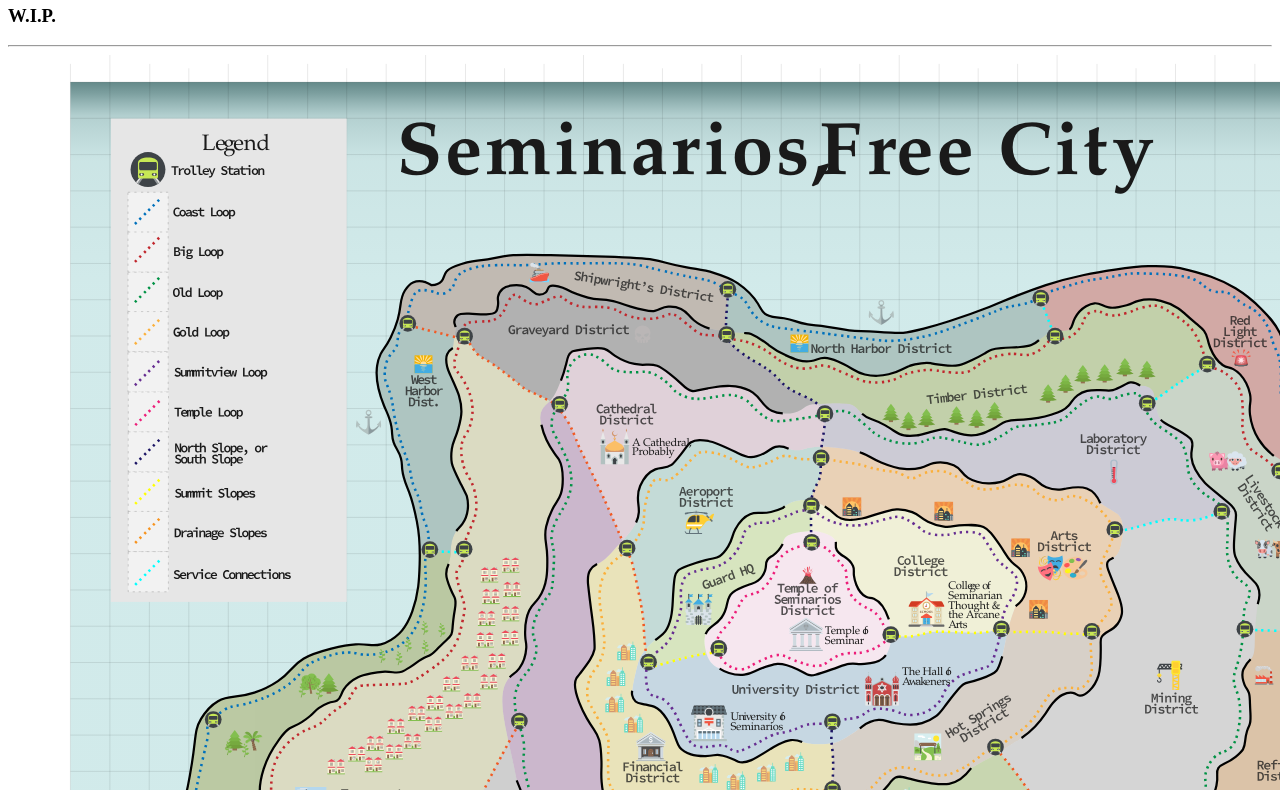
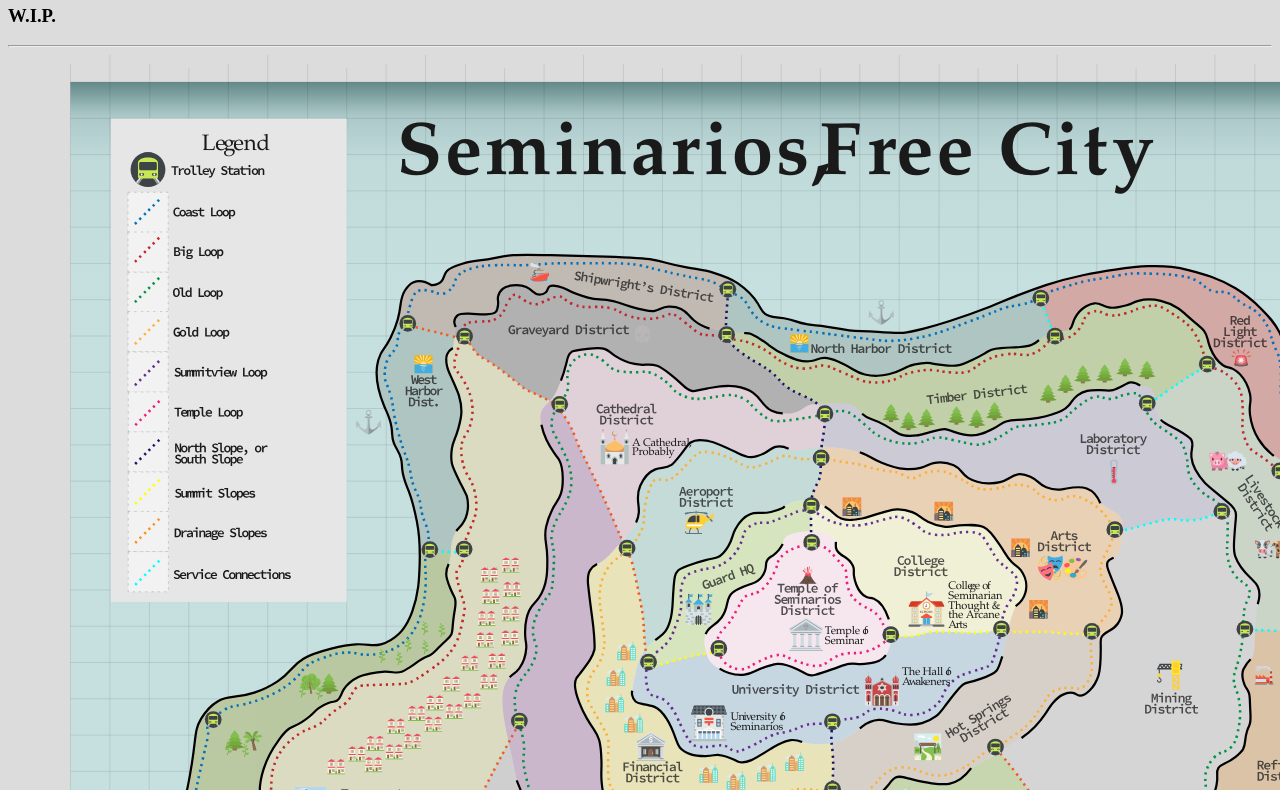
Before and after one commit to leependu/seminarios, a plain HTML site: page cityMap/simple.html in a window 1280 px wide. Shown: the part 144-934 px from the top of the page. Drawn offline with Linux system fonts and the light colour scheme.

Commit message:
bg-color

```diff
--- a/seminarios.css
+++ b/seminarios.css
@@ -1,6 +1,7 @@
 @charset "utf-8";
 /* CSS DOCUMENT */
 
+body {background-color:gainsboro;}
 .header img {
 float: left;
 }
```
